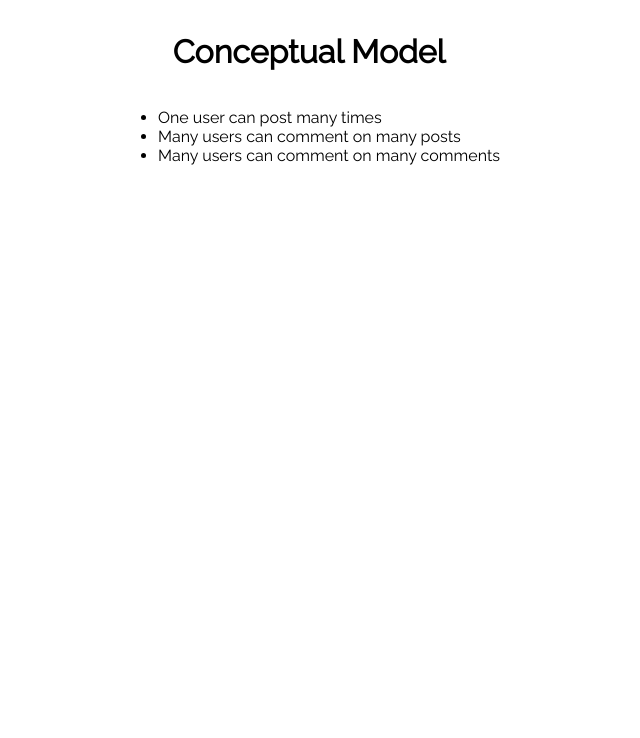
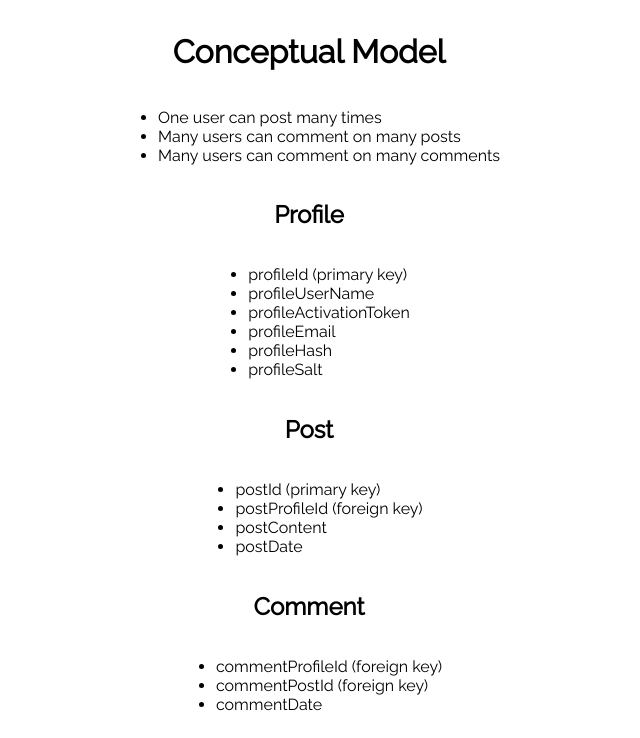
Before and after one commit to Koriganp/data-design, a PHP site: page / in a window 1280 px wide. Shown: the part 1108-1846 px from the top of the page, without its empty margins (331-971 px from the left). Before the commit the page ends 1273 px from the top, so only its background shows below. Run offline with PHP 8.4, Linux system fonts and the light colour scheme.

Commit message:
Reworked conceptual model

```diff
--- a/index.php
+++ b/index.php
@@ -51,6 +51,29 @@
 					<li>Many users can comment on many posts</li>
 					<li>Many users can comment on many comments</li>
 				</ul>
+				<h2>Profile</h2>
+				<ul>
+					<li>profileId (primary key)</li>
+					<li>profileUserName</li>
+					<li>profileActivationToken</li>
+					<li>profileEmail</li>
+					<li>profileHash</li>
+					<li>profileSalt</li>
+				</ul>
+				<h2>Post</h2>
+				<ul>
+					<li>postId (primary key)</li>
+					<li>postProfileId (foreign key)</li>
+					<li>postContent</li>
+					<li>postDate</li>
+				</ul>
+				<h2>Comment</h2>
+				<ul>
+					<li>commentProfileId (foreign key)</li>
+					<li>commentPostId (foreign key)</li>
+					<li>commentDate</li>
+				</ul>
+
 			</div>
 
 		</main>
```
